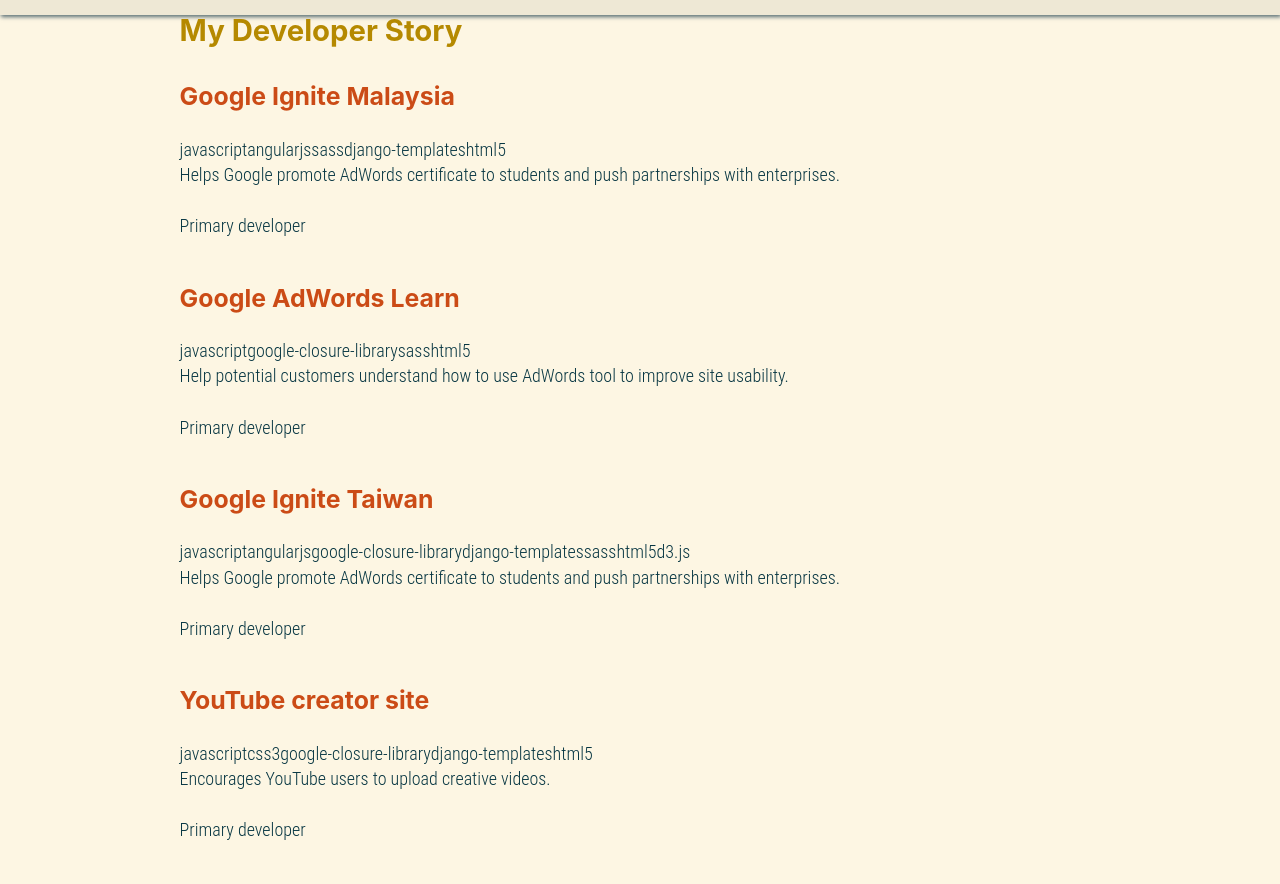
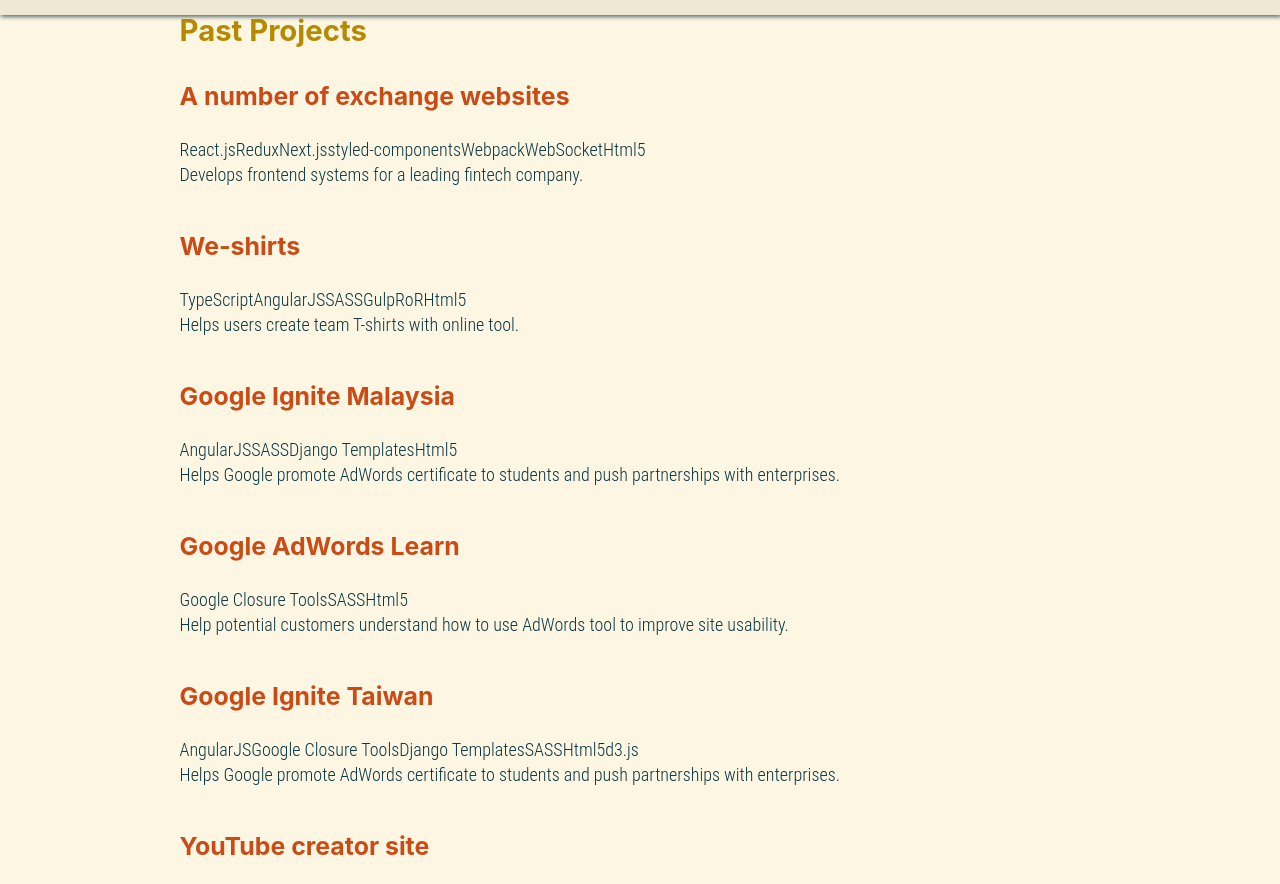
Before and after one commit to cchungmin/gatsby-kaizomario, a Gatsby site: page /work in a window 1280 px wide. Shown: the part 40-924 px from the top of the page. Built offline with nearby package versions, Linux system fonts and the light colour scheme; Gatsby itself is replaced by a stand-in of ours.

Commit message:
Updates some wrok related contents

```diff
--- a/src/pages/about.js
+++ b/src/pages/about.js
@@ -21,8 +21,10 @@
       </div>
       <div class="about-block work-experience">
         <h3>Work Experience</h3>
+        <h4>Sr. Front-End Developer at Global Fintech Company</h4>
+        <p>Tokyo, Japan. 2018.03 -</p>
         <h4>Front-End Engineer at Cimpress</h4>
-        <p>Tokyo, Japan. 2016.03 -</p>
+        <p>Tokyo, Japan. 2016.03 - 2018.02</p>
         <h4>Contract Web Developer at Robert Walters for Google</h4>
         <p>Tokyo, Japan. 2014.03 - 2016.02</p>
         <h4>Software Engineer at Softbank Mobile</h4>
--- a/src/pages/work.js
+++ b/src/pages/work.js
@@ -28,30 +28,44 @@
     <SEO title="Work" keywords={[`gatsby`, `application`, `react`]} />
     <div class="jumbo">
       <div class="right tomster" />
-      <h2>My Developer Story</h2>
+      <h2>Past Projects</h2>
       <div class="project-block">
-        <h3>
-          <a
-            href="https://www.google.com/intl/en_my/landing/ignite/index.html"
-            target="_blank"
-            class="project-title"
-            rel="noopener noreferrer"
-          >
-            Google Ignite Malaysia
-          </a>
-        </h3>
+        <h3>A number of exchange websites</h3>
         <ul class="skills">
-          <li>javascript</li>
-          <li>angularjs</li>
-          <li>sass</li>
-          <li>django-templates</li>
-          <li>html5</li>
+          <li>React.js</li>
+          <li>Redux</li>
+          <li>Next.js</li>
+          <li>styled-components</li>
+          <li>Webpack</li>
+          <li>WebSocket</li>
+          <li>Html5</li>
+        </ul>
+        <p>Develops frontend systems for a leading fintech company.</p>
+      </div>
+      <div class="project-block">
+        <h3>We-shirts</h3>
+        <ul class="skills">
+          <li>TypeScript</li>
+          <li>AngularJS</li>
+          <li>SASS</li>
+          <li>Gulp</li>
+          <li>RoR</li>
+          <li>Html5</li>
+        </ul>
+        <p>Helps users create team T-shirts with online tool.</p>
+      </div>
+      <div class="project-block">
+        <h3>Google Ignite Malaysia</h3>
+        <ul class="skills">
+          <li>AngularJS</li>
+          <li>SASS</li>
+          <li>Django Templates</li>
+          <li>Html5</li>
         </ul>
         <p>
           Helps Google promote AdWords certificate to students and push
           partnerships with enterprises.
         </p>
-        <p>Primary developer</p>
       </div>
       <div class="project-block">
         <h3>
@@ -65,21 +79,19 @@
           </a>
         </h3>
         <ul class="skills">
-          <li>javascript</li>
-          <li>google-closure-library</li>
-          <li>sass</li>
-          <li>html5</li>
+          <li>Google Closure Tools</li>
+          <li>SASS</li>
+          <li>Html5</li>
         </ul>
         <p>
           Help potential customers understand how to use AdWords tool to improve
           site usability.
         </p>
-        <p>Primary developer</p>
       </div>
       <div class="project-block">
         <h3>
           <a
-            href="https://www.google.co.jp/adwords/learn/index.html"
+            href="https://get.google.com/intl/zh_TW/landing/ignite/"
             target="_blank"
             class="project-title"
             rel="noopener noreferrer"
@@ -88,43 +100,37 @@
           </a>
         </h3>
         <ul class="skills">
-          <li>javascript</li>
-          <li>angularjs</li>
-          <li>google-closure-library</li>
-          <li>django-templates</li>
-          <li>sass</li>
-          <li>html5</li>
+          <li>AngularJS</li>
+          <li>Google Closure Tools</li>
+          <li>Django Templates</li>
+          <li>SASS</li>
+          <li>Html5</li>
           <li>d3.js</li>
         </ul>
         <p>
           Helps Google promote AdWords certificate to students and push
           partnerships with enterprises.
         </p>
-        <p>Primary developer</p>
       </div>
       <div class="project-block">
         <h3>YouTube creator site</h3>
         <ul class="skills">
-          <li>javascript</li>
-          <li>css3</li>
-          <li>google-closure-library</li>
-          <li>django-templates</li>
-          <li>html5</li>
+          <li>CSS3</li>
+          <li>Google Closure Tools</li>
+          <li>Django Templates</li>
+          <li>Html5</li>
         </ul>
         <p>Encourages YouTube users to upload creative videos.</p>
-        <p>Primary developer</p>
       </div>
       <div class="project-block">
         <h3>Google for Work event page</h3>
         <ul class="skills">
-          <li>javascript</li>
-          <li>angularjs</li>
-          <li>google-closure-library</li>
-          <li>sass</li>
-          <li>html5</li>
+          <li>AngularJS</li>
+          <li>Google Closure Tools</li>
+          <li>SASS</li>
+          <li>Html5</li>
         </ul>
         <p>Event page for pushing marketing events of Google products.</p>
-        <p>Primary developer</p>
       </div>
     </div>
   </Layout>
```
